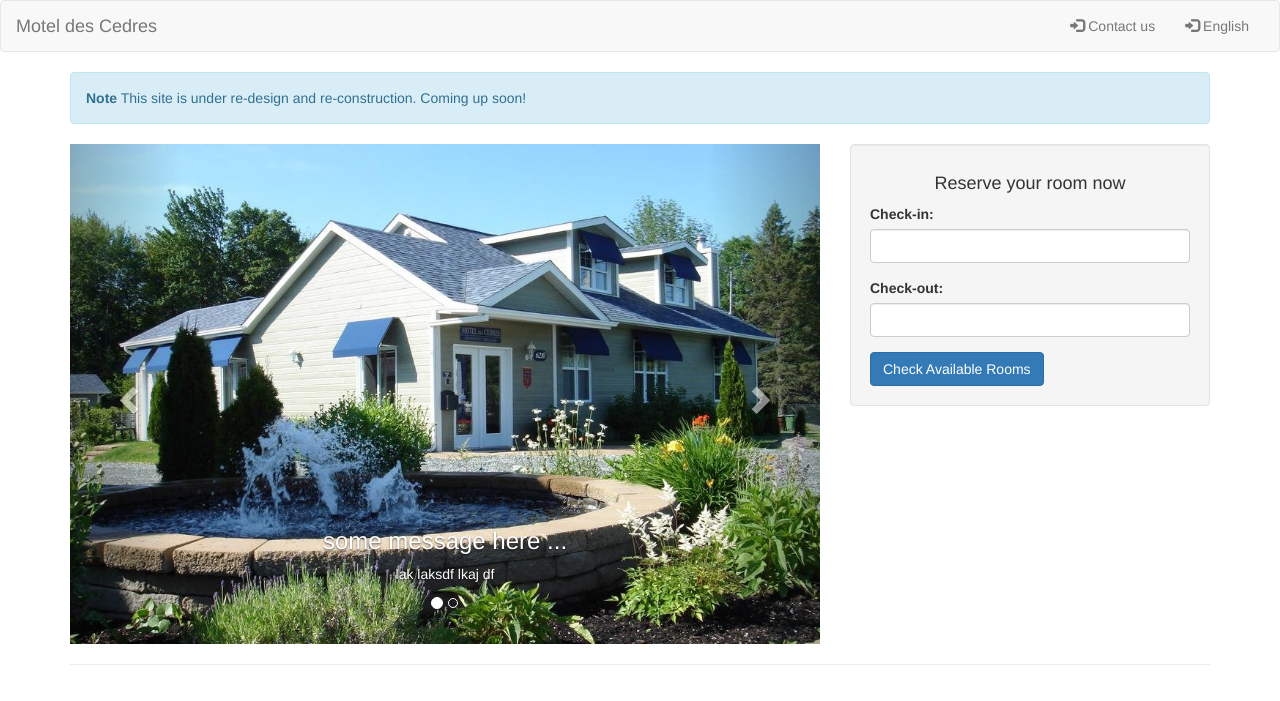
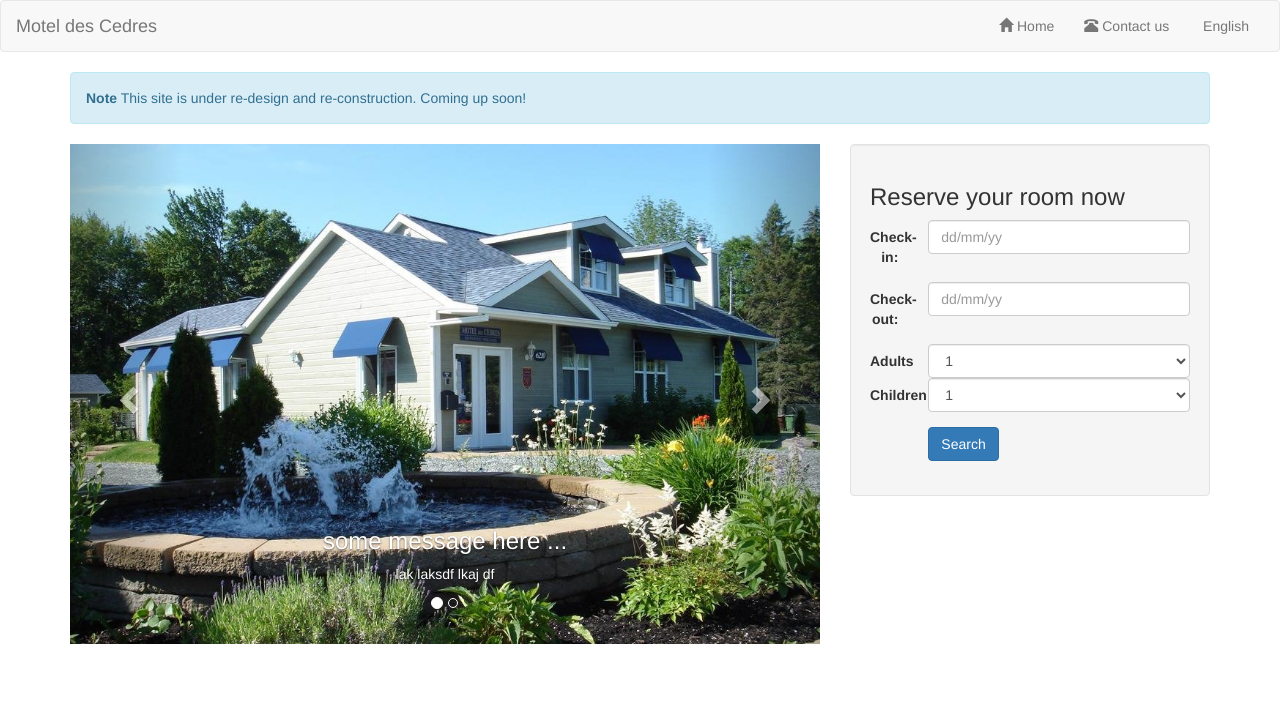
Before and after one commit to wangguanzhou/moteldescedres-old, a Django app: template templates/base.html in a window 1280 px wide. Shown: the top 701 px of the page. Run offline with Django 3.2, Linux system fonts and the light colour scheme; the template is opened without the code that fills it, so the values that code supplies are empty; some libraries are stand-ins or nearby versions.

Commit message:
adding form controls

```diff
--- a/templates/base.html
+++ b/templates/base.html
@@ -68,8 +68,9 @@
 
         </ul>
         <ul class="nav navbar-nav navbar-right">
-          <li><a href="#"><span class="glyphicon glyphicon-log-in"></span> Contact us</a></li>
-          <li><a href="#"><span class="glyphicon glyphicon-log-in"></span> English</a></li>
+          <li><a href="#"><span class="glyphicon glyphicon-home"></span> Home</a></li>
+          <li><a href="#"><span class="glyphicon glyphicon-phone-alt"></span> Contact us</a></li>
+          <li><a href="#"><span class="glyphicon glyphicon-global"></span> English</a></li>
         </ul>
       </div>
     </div>
@@ -122,17 +123,45 @@
 
     <div class="col-sm-4">
       <div class="well">
-        <h4 class="text-center">Reserve your room now</h3>
-        <div class="form-group">
-          <label for="">Check-in:</label>
-          <input type="text" class="form-control" id="checkin-datepicker">
-        </div>
-        <div class="form-group">
-          <label for="">Check-out:</label>
-          <input type="text" class="form-control" id="checkout-datepicker">
-        </div>
-        <button type="button" class="btn btn-primary">Check Available Rooms</button>
-      </div>
+        <h3>Reserve your room now</h3>
+        <form class="form-horizontal">
+          <div class="form-group">
+            <label class="control-label col-sm-2" for="">Check-in:</label>
+            <div class="col-sm-10">
+              <input type="text" class="form-control" id="checkin-datepicker" placeholder="dd/mm/yy">
+            </div>
+          </div>
+          <div class="form-group">
+            <label class="control-label col-sm-2" for="">Check-out:</label>
+            <div class="col-sm-10">
+              <input type="text" class="form-control" id="checkout-datepicker" placeholder="dd/mm/yy">
+            </div>
+          </div>
+          <div class="form-group">
+            <label class="control-label col-sm-2" for="">Adults</label>
+            <div class="col-sm-10">
+              <select class="form-control" name="num-of-adults">
+                <option value="1">1</option>
+                <option value="2">2</option>
+                <option value="3">3</option>
+              </select>
+            </div>
+            <label class="control-label col-sm-2" for="">Children</label>
+            <div class="col-sm-10">
+              <select class="form-control" name="num-of-children">
+                <option value="1">1</option>
+                <option value="2">2</option>
+                <option value="3">3</option>
+              </select>
+            </div>
+          </div>
+
+          <div class="form-group">
+            <div class="col-sm-offset-2 col-sm-10">
+              <button type="submit" class="btn btn-primary">Search</button>
+            </div>
+          </div>
+      </form>
 
     </div>
   </div>
```
